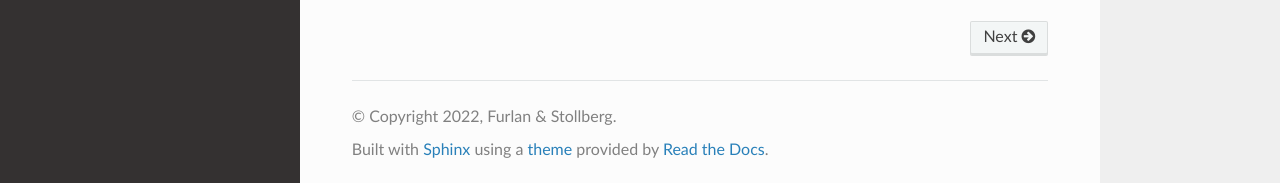
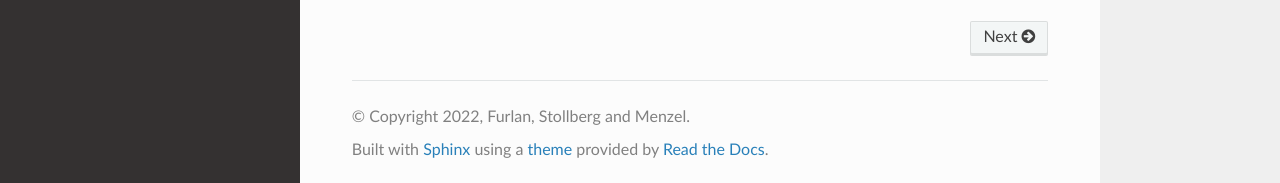
Before and after one commit to tmfrln/paraqus, a Sphinx documentation site: the page built from doc/source/index.rst, in a window 1280 px wide and 1046 px high. Shown: the part 860-1043 px from the top of the window. Built offline with Sphinx 7.4.7 and the Read the Docs theme 2.0.0, drawn with Linux system fonts in a browser that asks for light colours.

Commit message:
Authorship in docs

```diff
--- a/doc/source/conf.py
+++ b/doc/source/conf.py
@@ -3,8 +3,8 @@
 # -- Project information
 
 project = 'Paraqus'
-copyright = '2022, Furlan & Stollberg'
-author = 'Furlan, Stollberg'
+copyright = '2022, Furlan, Stollberg and Menzel'
+author = 'Furlan, Stollberg and Menzel'
 
 # this should ideally integrate in some way...
 release = '0.0'
```
